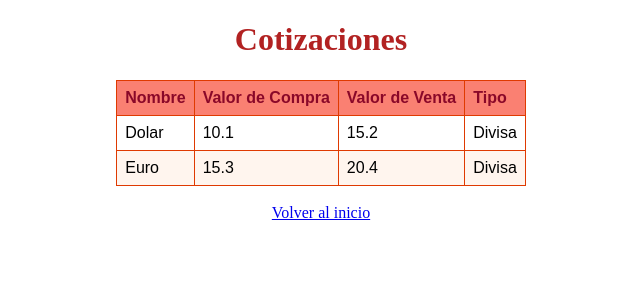
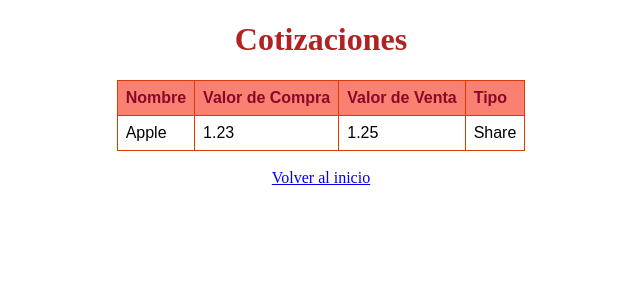
Before and after one commit to anni365/Invest-Simulator, a Django app: page /price/ in a window 1280 px wide. Shown: the top 300 px of the page, without its empty margins (319-959 px from the left). Run offline with Django 3.2, Linux system fonts and the light colour scheme; a user stored in the database is signed in.

Commit message:
Se modifico assets.json para que sea similar al mock dado por la catedra, y se adapto el view y el html a los cambios realizados

```diff
--- /dev/null
+++ b/TestInvest/perfiles/asset/Apple.json
@@ -0,0 +1,4 @@
+{
+  "sell": 1.23,
+  "buy": 1.25
+}
--- /dev/null
+++ b/TestInvest/perfiles/asset/Dollar.json
@@ -0,0 +1,4 @@
+{
+  "sell": 5.23,
+  "buy": null
+}
--- /dev/null
+++ b/TestInvest/perfiles/asset/Microsoft.json
@@ -0,0 +1,4 @@
+{
+  "sell": 2.23,
+  "buy": null
+}
--- /dev/null
+++ b/TestInvest/perfiles/asset/assets.json
@@ -0,0 +1,7 @@
+{
+  "availableAssets": [
+                     {"name": "Apple", "type": "Share"},
+                     {"name": "Microsoft", "type": "Share"},
+                     {"name": "Dollar", "type": "Currency"}
+                     ]
+}
--- a/TestInvest/perfiles/assets.json
+++ /dev/null
@@ -1,25 +0,0 @@
-{
-    "assets": [
-        {
-            "name": "Dolar",
-            "price_sell": 10.1,
-            "price_buy": 15.2,
-            "type_a": "Divisa",
-            "date": "2017-03-03"
-        },
-        {
-            "name": "Euro",
-            "price_sell": 15.3,
-            "price_buy": 20.4,
-            "type_a": "Divisa",
-            "date": "2017-03-04"
-        },
-        {
-            "name": "Lira",
-            "price_sell": null,
-            "price_buy": 20,
-            "type_a": "Divisa",
-            "date": "2017-03-05"
-        }
-    ]
-}
--- a/TestInvest/perfiles/templates/perfiles/price.html
+++ b/TestInvest/perfiles/templates/perfiles/price.html
@@ -42,22 +42,22 @@
         </tr>
       </thead>
       <tbody>
-      {% for asset in assets %}
-        {% if asset.price_sell != None and asset.price_buy != None %}
+      {% for keys, values in assets.items %}
+       {% if values.sell != None and values.buy != None %}
         <tr>
-          <td>{{ asset.name }}</td>
-          <td>{{ asset.price_sell }}</td>
-          <td>{{ asset.price_buy }}</td>
-          <td>{{ asset.type_a }}</td>
+          <td>{{ keys.0 }}</td>
+          <td>{{ values.sell }}</td>
+          <td>{{ values.buy }}</td>
+          <td>{{ keys.1 }}</td>
         </tr>
         {% endif %}
       {% endfor %}
       </tbody>
     </table>
   <br><a href="{% url 'home' %}">Volver al inicio</a>
-  <script>
-    {% for asset in assets %}
-      {% if asset.price_sell != null and asset.price_buy != null %}
+    <script>
+    {% for keys, values in assets.items %}
+       {% if values.sell != null and values.buy != null %}
         there_are_assets = true;
         break
       {% endif %}
--- a/TestInvest/perfiles/views.py
+++ b/TestInvest/perfiles/views.py
@@ -49,15 +49,24 @@ class SignInView(LoginView):
 class SignOutView(LogoutView):
     pass
 
+
 def show_my_asset(request):
     user = request.user
-    my_assets = Asset.objects.filter(user = request.user.id)
-    return render_to_response('perfiles/wallet.html', { 'my_assets':  my_assets,
+    my_assets = Asset.objects.filter(user=request.user.id)
+    return render_to_response('perfiles/wallet.html', {'my_assets': my_assets,
                               'user': user})
 
 
 def show_assets(request):
-    with open('perfiles/assets.json') as assets_json:
-        assets = json.load(assets_json)
-    assets = assets.get("assets")
+    with open('perfiles/asset/assets.json') as assets_json:
+        assets_name = json.load(assets_json)
+    assets_name = assets_name.get("availableAssets")
+    assets_price = []
+    assets = {}
+    if assets_name is not None:
+        for asset in assets_name:
+            name_as = 'perfiles/asset/'+str(asset.get("name"))+'.json'
+            with open(name_as) as assets_price:
+                pri = json.load(assets_price)
+                assets.update({(asset.get("name"), asset.get("type")): pri})
     return render_to_response('perfiles/price.html', {'assets': assets})
```
